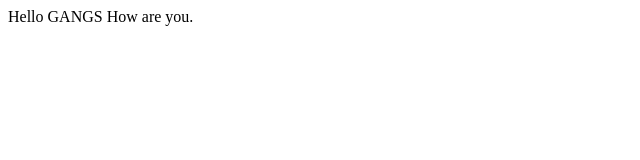
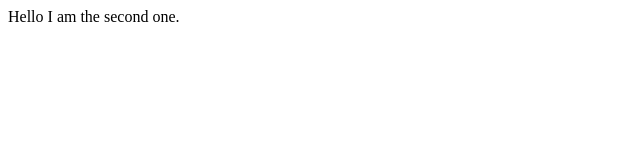
Before and after one commit to sumanbarik/Newswap1, a plain HTML site: page index.html in a window 1280 px wide. Shown: the full height of the page, 0-640 px from the left. Drawn offline with Linux system fonts and the light colour scheme.

Commit message:
Update index.html

```diff
--- a/index.html
+++ b/index.html
@@ -1,5 +1,5 @@
 <html>
   <body>
-    Hello GANGS How are you.
+    Hello I am the second one.
   </body>
 </html>
```
